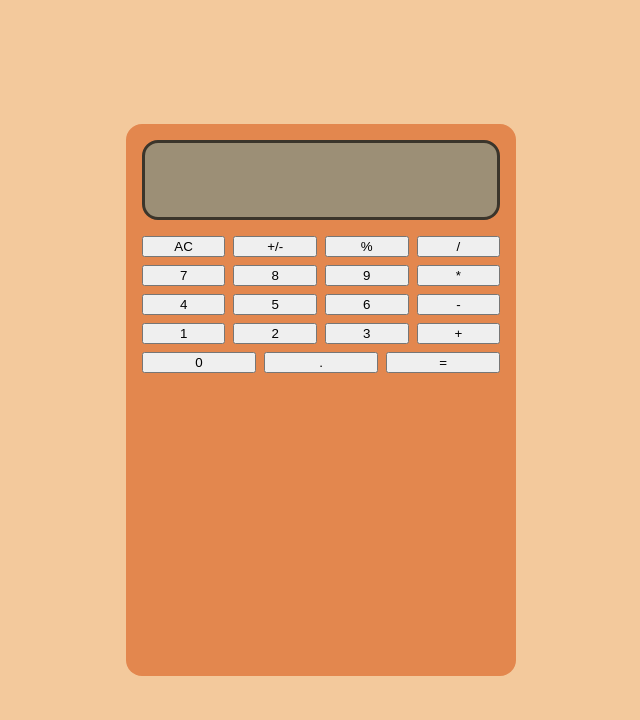
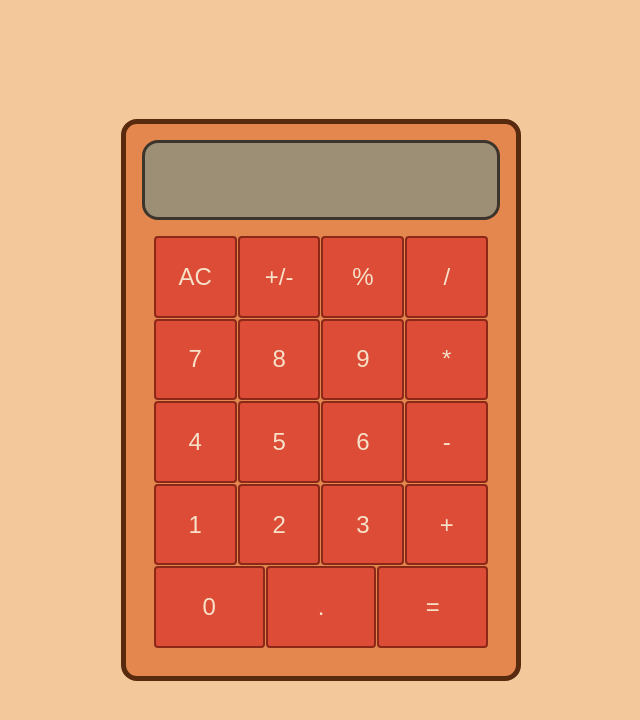
Before and after one commit to jBoscW/calc, a plain HTML site: page calc.html in a window 1280 px wide. Shown: the whole page, without its empty margins (319-959 px from the left). Drawn offline with Linux system fonts and the light colour scheme.

Commit message:
Stretch buttons sizes, add color

```diff
--- a/style.css
+++ b/style.css
@@ -12,19 +12,23 @@ body {
 
 .around {
     background-color: #E3874E;
+    border: 5px solid #582A0E;
 
     padding:  1rem;
     border-radius: 1rem;
 }
 
 .container {
+    display: flex;
+    flex-direction: column;
+
     height: 65vh;
     width: 28vw;
 }
 
 .screen {
     box-sizing: border-box;
-    border: 3px solid #3B352B;
+    border: 3.5px solid #3B352B;
     background-color: #9C8F76;
 
     height: 10vh;
@@ -34,14 +38,24 @@ body {
 
 .buttons {
     display: flex;
-    flex-wrap: wrap;
-    gap: 0.5rem;
+    flex-flow: wrap;
+    flex: 1;
+    gap: 1px;
+
+    padding: 0 0.75rem 0.75rem;
 }
 
 button {
     flex: 1;
     min-width: 6vw;
-    height: auto;
+
+    background-color: #DC4C36;
+    color: #F8E1C9;
+
+    font-size: x-large;
+    border-radius: 4px;
+    box-sizing: border-box;
+    border: 2px solid rgb(139, 40, 24);
 }
 
 /* colors:
@@ -51,4 +65,5 @@ button {
 #F3C99C - sunset
 #E3874E - orange
 #DC4C36 - vermillion
+
 */
```
